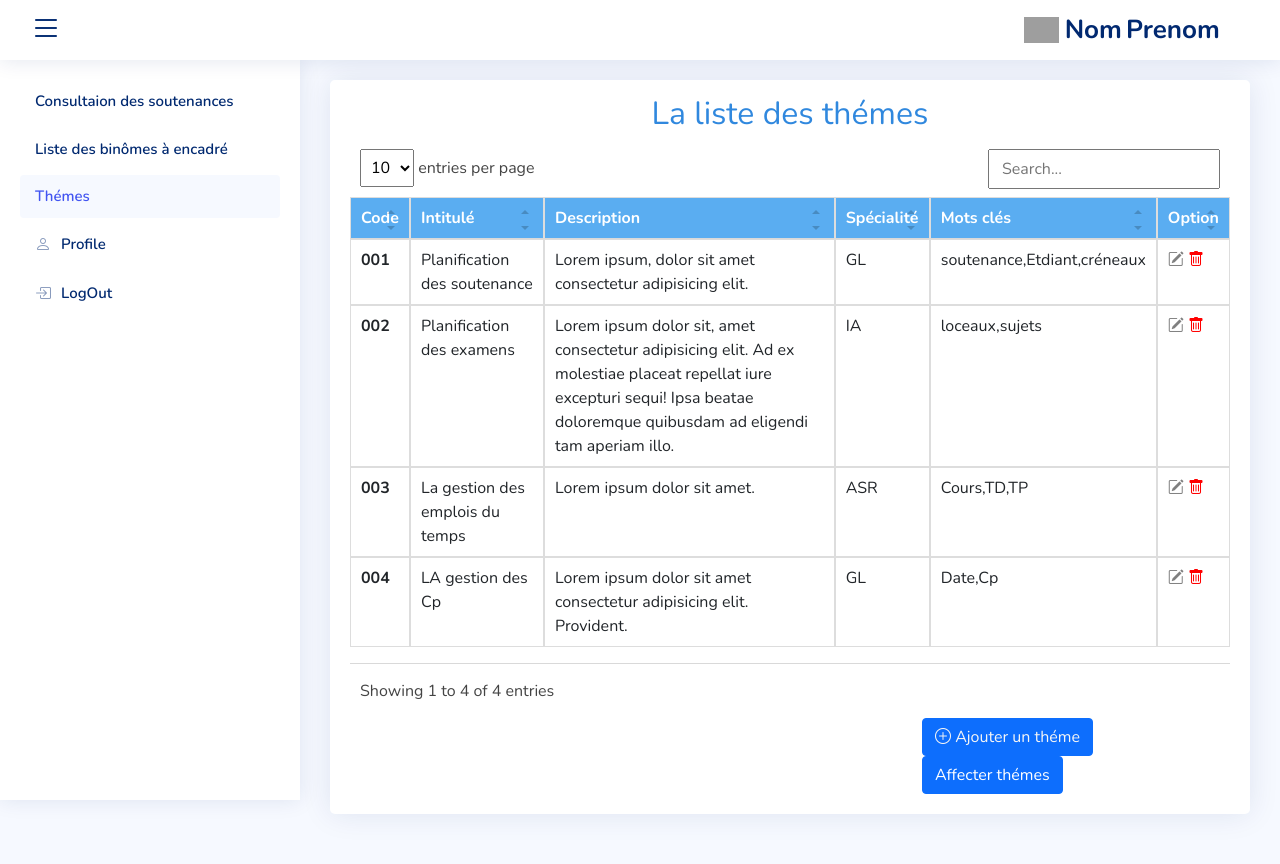
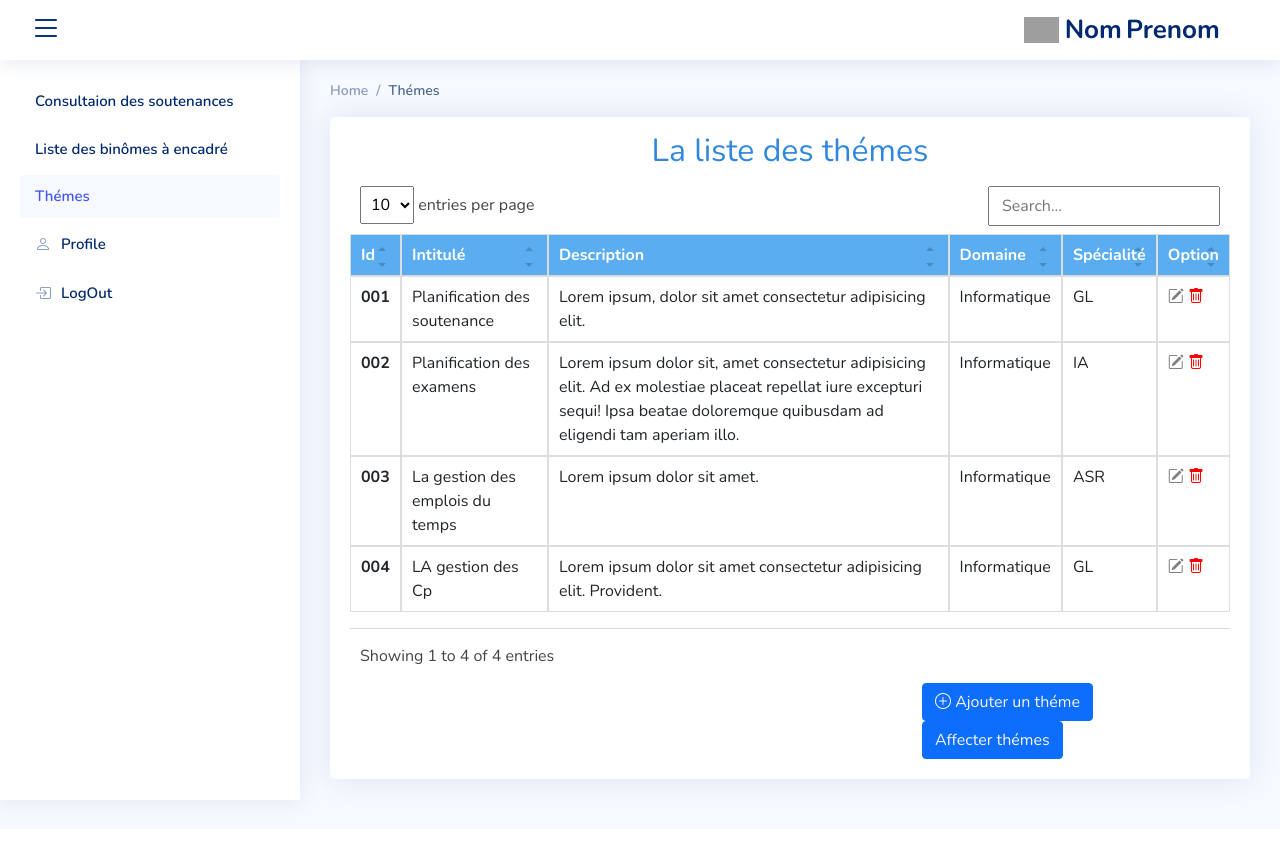
Before and after one commit to kheireddine-terfa/thesis_defence, a web app: file views/listeTheme.html in a window 1280 px wide. After the commit the page ends 811 px from the top, so only its background shows below. Run offline with its HTML, style and script files only (its server is not run), Linux system fonts and the light colour scheme; some libraries are stand-ins or nearby versions; grey boxes are pictures that could not be loaded.

Commit message:
modification 'listetheme'

```diff
--- a/views/listeTheme.html
+++ b/views/listeTheme.html
@@ -102,6 +102,15 @@
     </aside>
 
     <main id="main" class="main">
+        <div class="pagetitle">
+
+            <nav>
+                <ol class="breadcrumb">
+                    <li class="breadcrumb-item"><a href="index.html">Home</a></li>
+                    <li class="breadcrumb-item active">Thémes</li>
+                </ol>
+            </nav>
+        </div>
         <section class="section">
             <div class="row">
                 <div class="col-lg-12">
@@ -112,11 +121,11 @@
                             <table class="table datatable">
                                 <thead>
                                     <tr>
-                                        <th>Code</th>
+                                        <th>Id</th>
                                         <th>Intitulé</th>
                                         <th>Description</th>
+                                        <th>Domaine</th>
                                         <th>Spécialité</th>
-                                        <th>Mots clés</th>
                                         <th>Option</th>
                                     </tr>
                                 </thead>
@@ -127,10 +136,12 @@
                                         <td>Lorem ipsum, dolor sit amet
                                             consectetur adipisicing elit.
                                         </td>
+                                        <td>Informatique</td>
                                         <td>GL</td>
-                                        <td>soutenance,Etdiant,créneaux</td>
                                         <td>
-                                            <i style="color: gray;" class="bi bi-pencil-square"></i>
+                                            <a href="modifiertheme.html"><i style="color: gray;"
+                                                    class="bi bi-pencil-square"></i></a>
+
                                             <i style="color: red;" class="bi bi-trash"></i>
                                             <!-- <button class="btn btn-primary"
                                                 style="color: #070707; background-color: gray;"><i
@@ -152,10 +163,11 @@
                                             doloremque quibusdam ad eligendi
                                             tam aperiam illo.
                                         </td>
+                                        <td>Informatique</td>
                                         <td>IA</td>
-                                        <td>loceaux,sujets</td>
                                         <td>
-                                            <i style="color: gray;" class="bi bi-pencil-square"></i>
+                                            <a href="modifiertheme.html"><i style="color: gray;"
+                                                    class="bi bi-pencil-square"></i></a>
                                             <i style="color: red;" class="bi bi-trash"></i>
                                             <!-- <button class="btn btn-primary"
                                                 style="color: #070707; background-color: gray;"><i
@@ -170,10 +182,12 @@
                                         <td>La gestion des emplois du temps</td>
                                         <td>Lorem ipsum dolor sit amet.
                                         </td>
+                                        <td>Informatique</td>
                                         <td>ASR</td>
-                                        <td>Cours,TD,TP</td>
+
                                         <td>
-                                            <i style="color: gray;" class="bi bi-pencil-square"></i>
+                                            <a href="modifiertheme.html"><i style="color: gray;"
+                                                    class="bi bi-pencil-square"></i></a>
                                             <i style="color: red;" class="bi bi-trash"></i>
                                             <!-- <button class="btn btn-primary"
                                                 style="color: #070707; background-color: gray;"><i
@@ -188,10 +202,12 @@
                                         <td>LA gestion des Cp</td>
                                         <td>Lorem ipsum dolor sit amet consectetur adipisicing elit. Provident.
                                         </td>
+                                        <td>Informatique</td>
                                         <td>GL</td>
-                                        <td>Date,Cp</td>
+
                                         <td>
-                                            <i style="color: gray;" class="bi bi-pencil-square"></i>
+                                            <a href="modifiertheme.html"><i style="color: gray;"
+                                                    class="bi bi-pencil-square"></i></a>
                                             <i style="color: red;" class="bi bi-trash"></i>
                                         </td>
                                     </tr>
@@ -202,7 +218,8 @@
                                 <button class="btn btn-primary"><a style="color: #f5f5f5;" href="ajoutertheme.html"><i
                                             class="bi bi-plus-circle"></i> Ajouter un
                                         théme</a></button>
-                                <button class="btn btn-primary">Affecter thémes</button>
+                                <button class="btn btn-primary"><a style="color: #f5f5f5;"
+                                        href="affectertheme.html">Affecter thémes</a></button>
 
                             </div>
 
```
